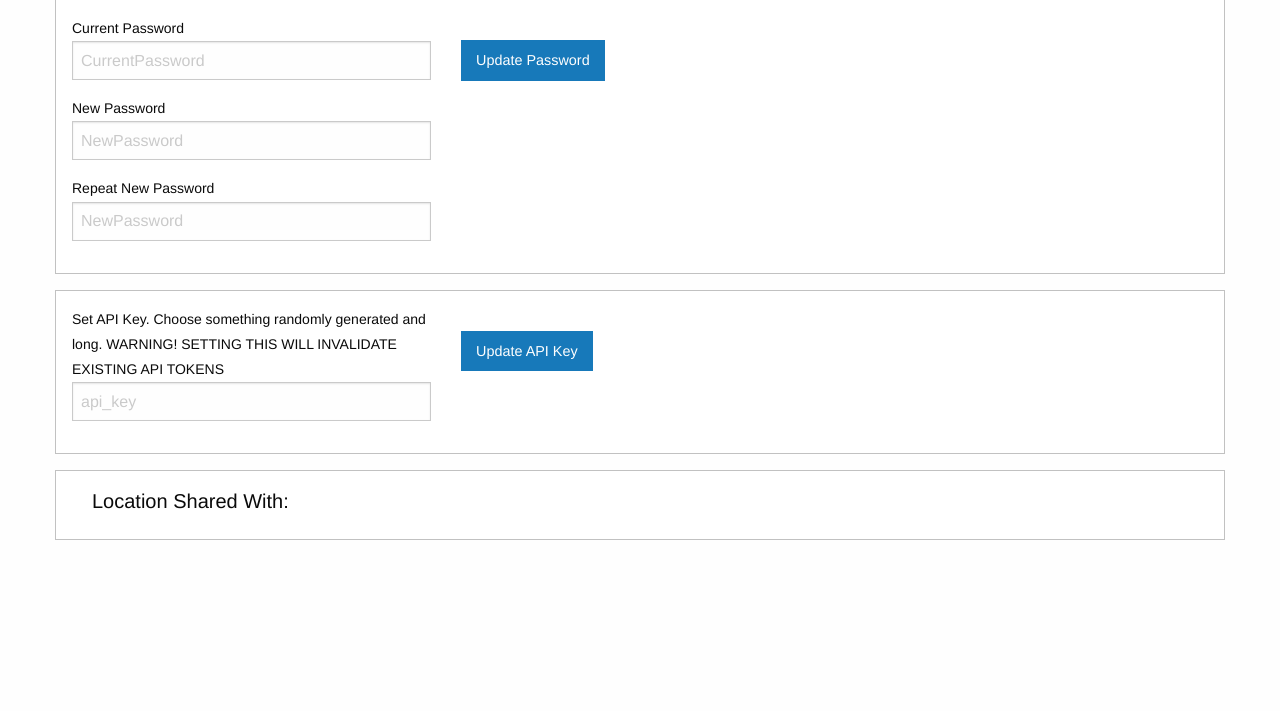
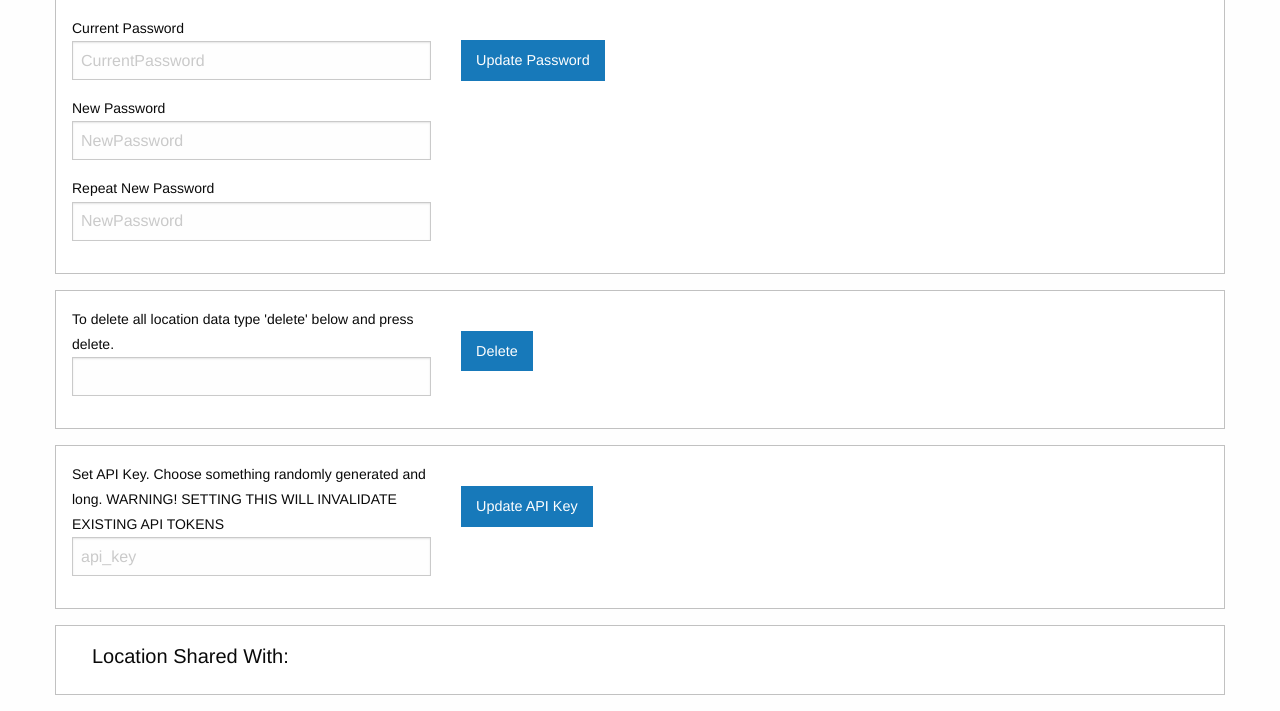
Before and after one commit to RealDudePerson/beakon, a Flask app: page /account in a window 1280 px wide. Shown: the part 651-1362 px from the top of the page. Before the commit the page ends 1191 px from the top, so only its background shows below. Run offline with Flask 2, Linux system fonts and the light colour scheme; the visitor is signed in with stand-in values (Sample User, id 1); data comes from the database, SQL or seed files in the repository; data that the repository does not hold is empty; parts of the project's set-up code (start-up, migrations or seed data) failed here and were passed over; some libraries are stand-ins or nearby versions.

Commit message:
-Enabled location data delete

```diff
--- a/webserver/app.cfg
+++ b/webserver/app.cfg
@@ -12,4 +12,4 @@ MAPBOX_API_KEY = ''
 REGISTRATION_ENABLED = True
 
 # Below this line you should see a SECRET_KEY setting.
-SECRET_KEY = ''
+SECRET_KEY = 'fhddgdfghdfgh'
--- a/webserver/app.py
+++ b/webserver/app.py
@@ -309,6 +309,11 @@ def account_action(action):
         else:
             app.logger.info('%s attempted to update their password, but sent a bad request.', username)
             return Response(status=400)
+    elif action == "delete_locations":
+        LocationsModel.query.filter_by(userid=id).delete(synchronize_session=False)
+        db.session.commit()
+        app.logger.info('%s deleted their location data.', username)
+        return Response(status=201)
     else:
         return Response(status=404)
 
--- a/webserver/static/js/account.js
+++ b/webserver/static/js/account.js
@@ -2,6 +2,7 @@ var nameUpdateButton = document.querySelector('#name-update-btn');
 var addAccessButton = document.querySelector('#add-access-btn');
 var removeAccessButton = document.querySelector('#remove-access-btn');
 var updatePasswordButton = document.querySelector('#update-password-btn');
+var deleteLocationButton = document.querySelector('#delete-location-btn');
 
 nameUpdateButton.addEventListener('click', function(){
     console.log("NameUpdateButton clicked.");
@@ -120,3 +121,36 @@ updatePasswordButton.addEventListener('click', function(){
         console.log(passwordUpdateError);
     }
 });
+
+deleteLocationButton.addEventListener('click', function(){
+    console.log("Delete location Button clicked.");
+    let deleteLocationError = document.getElementById("delete-location-error");
+    let deleteInput = document.getElementById("delete-input").value;
+    if(deleteInput.toLowerCase()=='delete'){
+        deleteLocationError.classList.add('hide');
+        let data = {
+            delete: true
+        };
+        console.log(data)
+        fetch("/account/delete_locations", {
+            method: "POST",
+            headers: {'Content-Type': 'application/json'},
+            body: JSON.stringify(data)
+        }).then(res => {
+            console.log("Request complete! response:", res);
+            if(res.status == 201){
+                console.log("Location data deleted.");
+                deleteLocationError.innerHTML = "Location data deleted.";
+                deleteLocationError.classList.remove('alert');
+                deleteLocationError.classList.add('success');
+                deleteLocationError.classList.remove('hide');
+            }
+        });
+    }else{
+        console.log("Type 'delete' in the text box if you want to remove location data.");
+        deleteLocationError.innerHTML = "Type 'delete' in the text box if you want to remove location data.";
+        deleteLocationError.classList.add('alert');
+        deleteLocationError.classList.remove('success');
+        deleteLocationError.classList.remove('hide');
+    }
+});
--- a/webserver/templates/account.html
+++ b/webserver/templates/account.html
@@ -119,6 +119,27 @@
 
 <div class="large-12 cell">
     <div class="callout">
+        <div class="grid-x grid-margin-x">
+            <div class="cell large-4 medium-6 small-12">
+                <label>To delete all location data type 'delete' below and press delete.
+                    <input type="text" placeholder="" name="delete-input" id="delete-input">
+                </label>
+            </div>
+            <div class="cell large-4 medium-6 small-12">
+                <br>
+                <fieldset class="cell medium-6">
+                    <button class="button" type="button" id="delete-location-btn">Delete</button>
+                </fieldset>
+                <div class="cell medium-6 callout alert hide" id="delete-location-error">
+
+                </div>
+            </div>
+        </div>
+    </div>
+</div>
+
+<div class="large-12 cell">
+    <div class="callout">
         <form action="{{url_for('update_token')}}" method="POST" data-abide novalidate>
             <div class="grid-x grid-margin-x">
                 <div class="cell">
```
